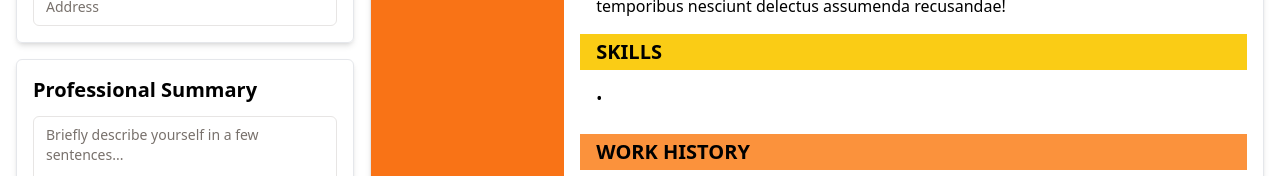
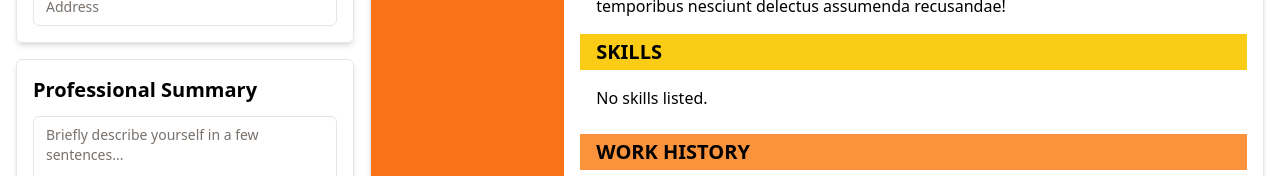
Before and after one commit to christianrazul/cv-architect, a React (Vite) app: page / in a window 1280 px wide. Shown: the part 243-419 px from the top of the page. Built offline with nearby package versions, Linux system fonts and the light colour scheme.

Commit message:
Refactor: Fix the issue with the Skill.tsx in displaying skills

```diff
--- a/src/App.tsx
+++ b/src/App.tsx
@@ -22,9 +22,9 @@ function App() {
   const [headerInfo, setHeaderInfo] = useState(defaultValues.header);
   const [summaryInfo, setSummaryInfo] = useState(defaultValues.summary);
   const [workHistoryInfo, setWorkHistoryInfo] = useState([] as any[]);
-  const [skillsList, setSkillsList] = useState<z.infer<typeof schema>>({
-    skills: [""],
-  });
+  const [skillsList, setSkillsList] = useState<
+    z.infer<typeof schema> | undefined
+  >();
 
   return (
     <div className="flex gap-4 p-4">
--- a/src/components/Skills.tsx
+++ b/src/components/Skills.tsx
@@ -10,13 +10,13 @@ const Skills = ({ skills }: SkillsProps) => {
     <div className="w-full">
       <h1 className=" bg-yellow-400 py-1 pl-4 text-xl font-bold">SKILLS</h1>
       <div className="grid w-full grid-cols-2 p-4">
-        {skills.skills !== undefined && (
-          <ul>
-            {skills.skills.map((skill, index) => (
-              <li key={index}>• {skill !== undefined && skill}</li>
-            ))}
-          </ul>
-        )}
+        <ul>
+          {skills.skills ? (
+            skills.skills.map((skill, index) => <li key={index}>• {skill}</li>)
+          ) : (
+            <li>No skills listed.</li>
+          )}
+        </ul>
       </div>
     </div>
   );
```
